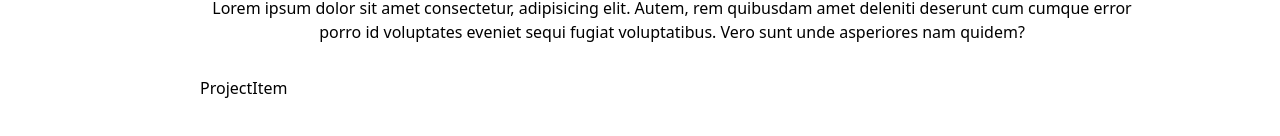
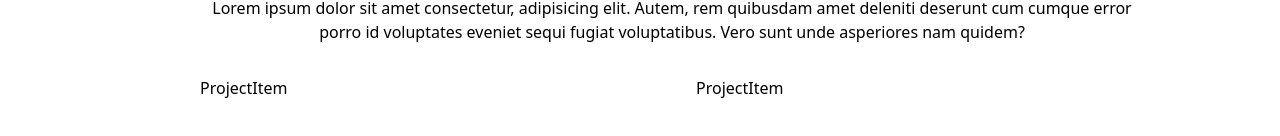
Before and after one commit to Raijinshinden/react-portfolio, a React (Vite) app: page / in a window 1280 px wide. Shown: the part 1324-1460 px from the top of the page. Built offline with nearby package versions, Linux system fonts and the light colour scheme.

Commit message:
Update Projects.jsx

```diff
--- a/src/components/Projects.jsx
+++ b/src/components/Projects.jsx
@@ -10,7 +10,8 @@ const Projects = () => {
         <p className='text-center py-8'>
             Lorem ipsum dolor sit amet consectetur, adipisicing elit. Autem, rem quibusdam amet deleniti deserunt cum cumque error porro id voluptates eveniet sequi fugiat voluptatibus. Vero sunt unde asperiores nam quidem?
         </p>
-        <div className=''>
+        <div className='grid sm:grid-cols-2 gap-12'>
+            <ProjectItem />
             <ProjectItem />
         </div>
     </div>
```
